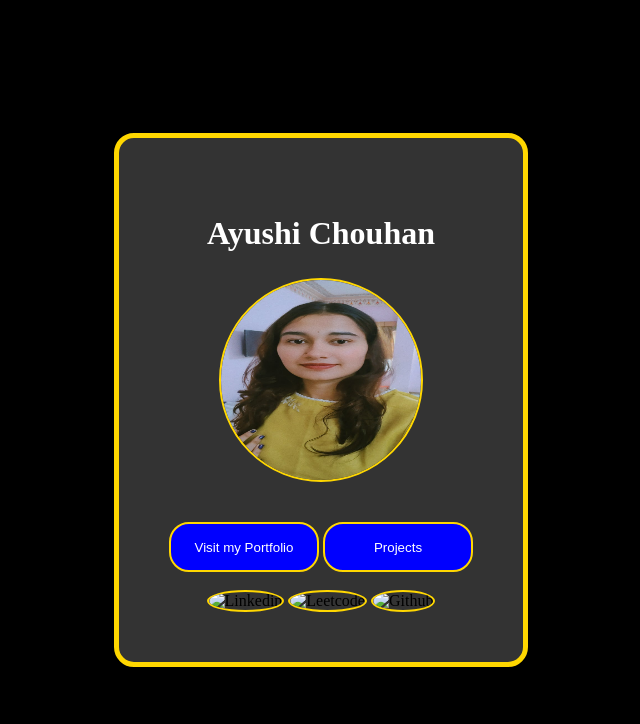
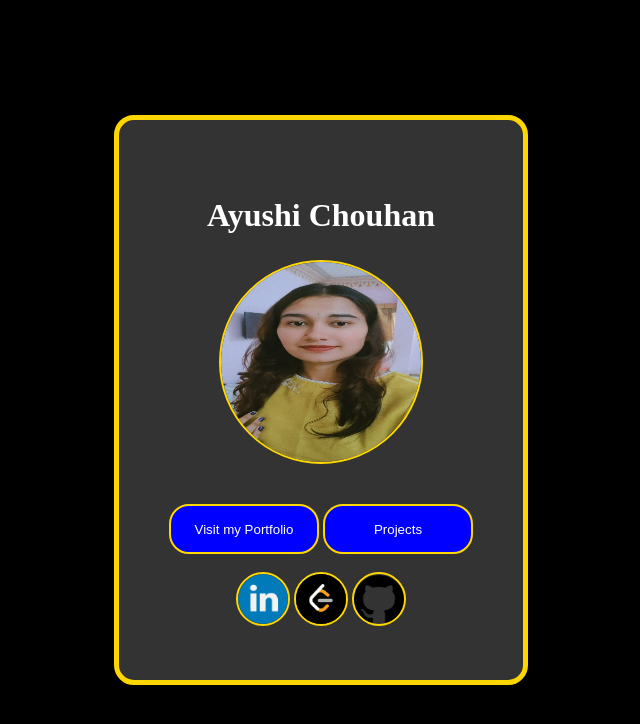
Before and after one commit to ayushi1303-com/Portfolio-Card, a plain HTML site: page index.html in a window 1280 px wide. Shown: the whole page, without its empty margins (319-959 px from the left). Drawn offline with Linux system fonts and the light colour scheme.

Commit message:
Update index.html

```diff
--- a/index.html
+++ b/index.html
@@ -68,9 +68,9 @@
             <button>Projects</button>
         </a><br><br>
         <div class="logo">
-            <img src="images/linkedin.png" alt="Linkedin" id="l">
-            <img src="images/41718343.png" alt=" Leetcode" id="x">
-            <img src="images/github (1).png" alt="Github" id="g">
+            <img src="linkedin.png" alt="Linkedin" id="l">
+            <img src="41718343.png" alt=" Leetcode" id="x">
+            <img src="github (1).png" alt="Github" id="g">
         </div>
         </div>
     </div>
```
